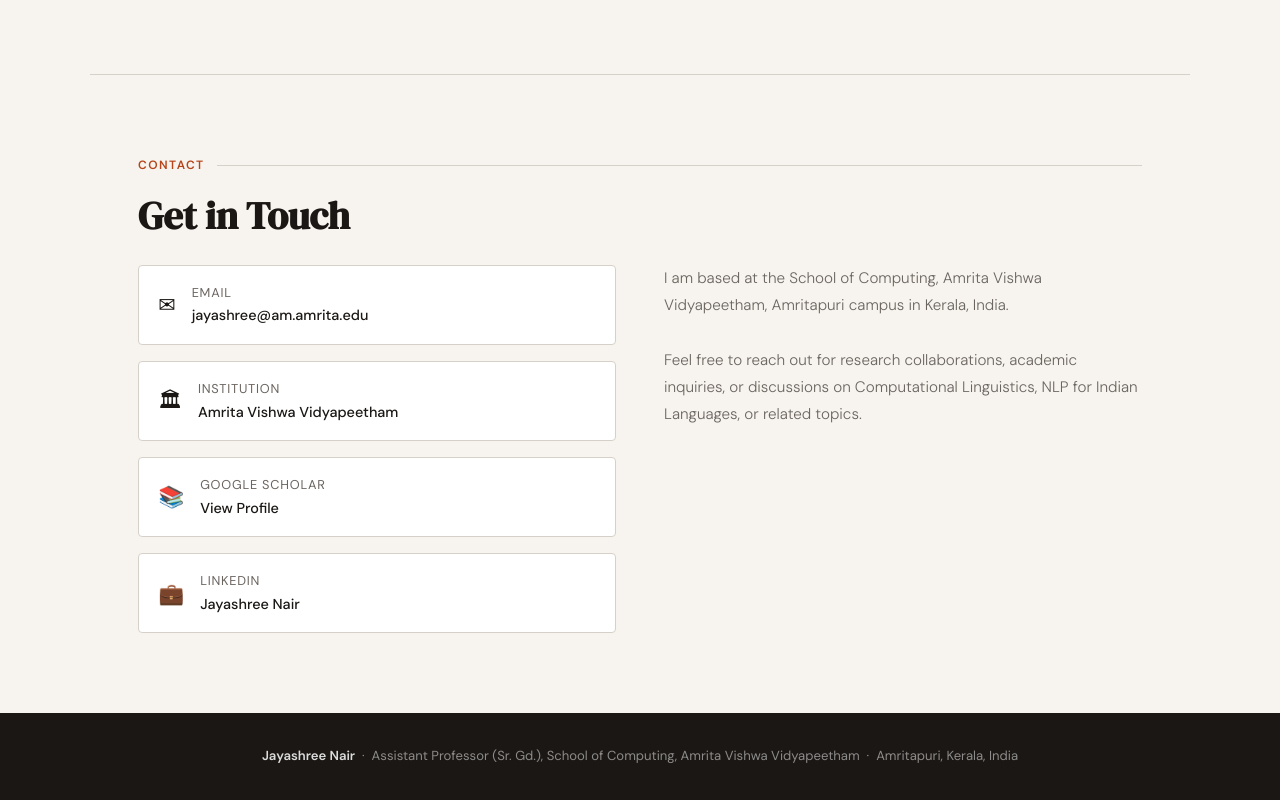
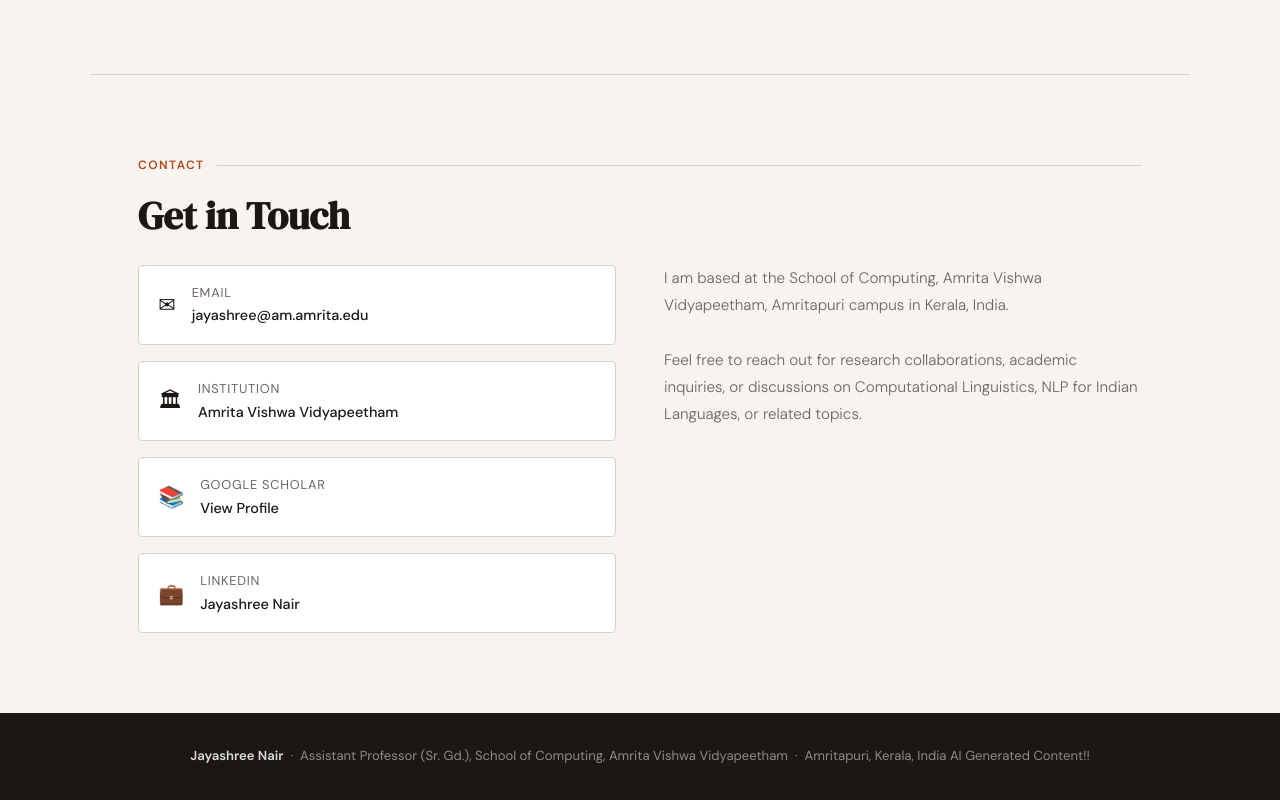
Before and after one commit to jayashreeAmrita/info, a plain HTML site: page index.html in a window 1280 px wide. Shown: the part 6115-6915 px from the top of the page. Drawn offline with Linux system fonts and the light colour scheme.

Commit message:
Update index.html

```diff
--- a/index.html
+++ b/index.html
@@ -644,6 +644,7 @@
 <!-- FOOTER -->
 <footer>
   <strong>Jayashree Nair</strong> &nbsp;·&nbsp; Assistant Professor (Sr. Gd.), School of Computing, Amrita Vishwa Vidyapeetham &nbsp;·&nbsp; Amritapuri, Kerala, India
+  AI Generated Content!!
 </footer>
 
 <script>
```
